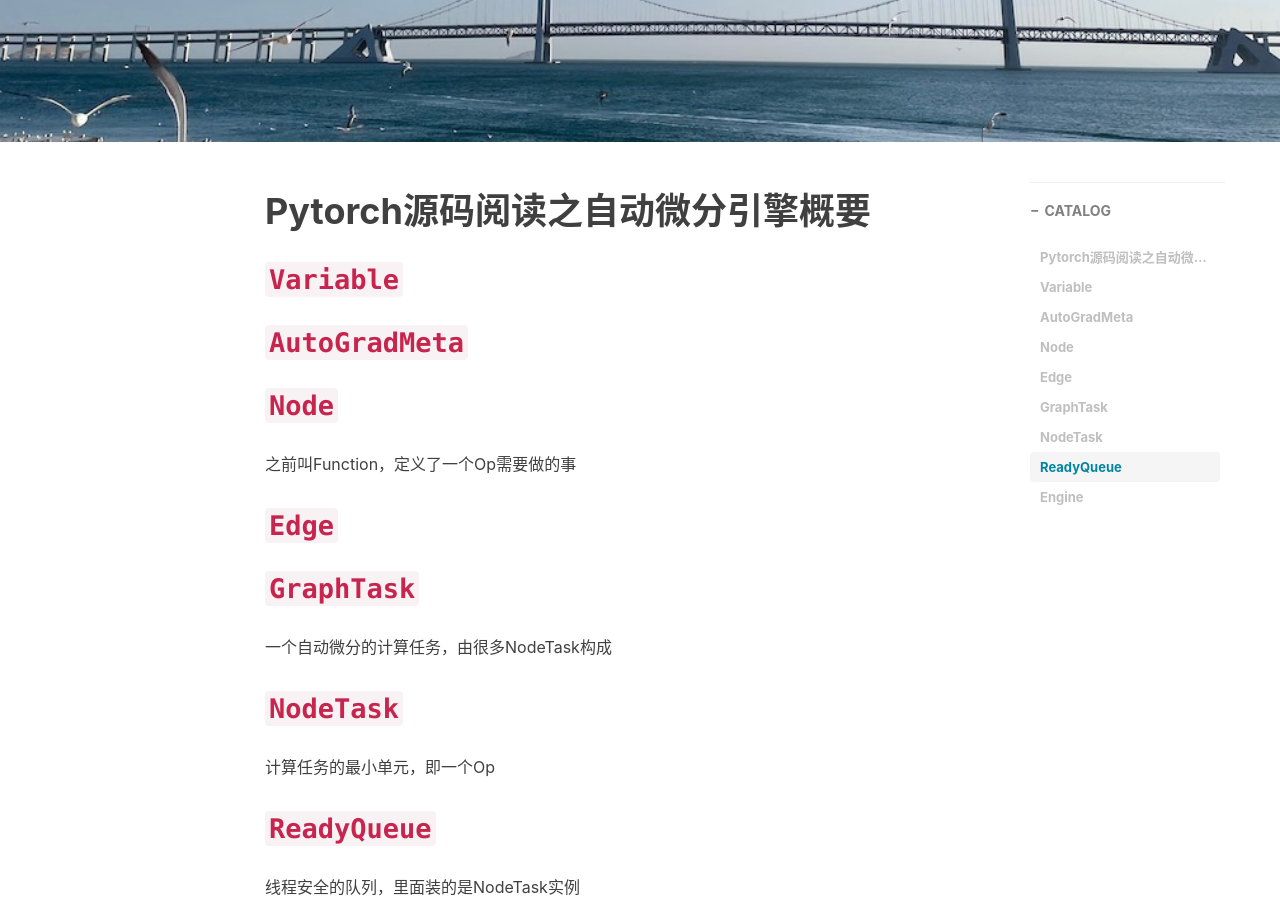
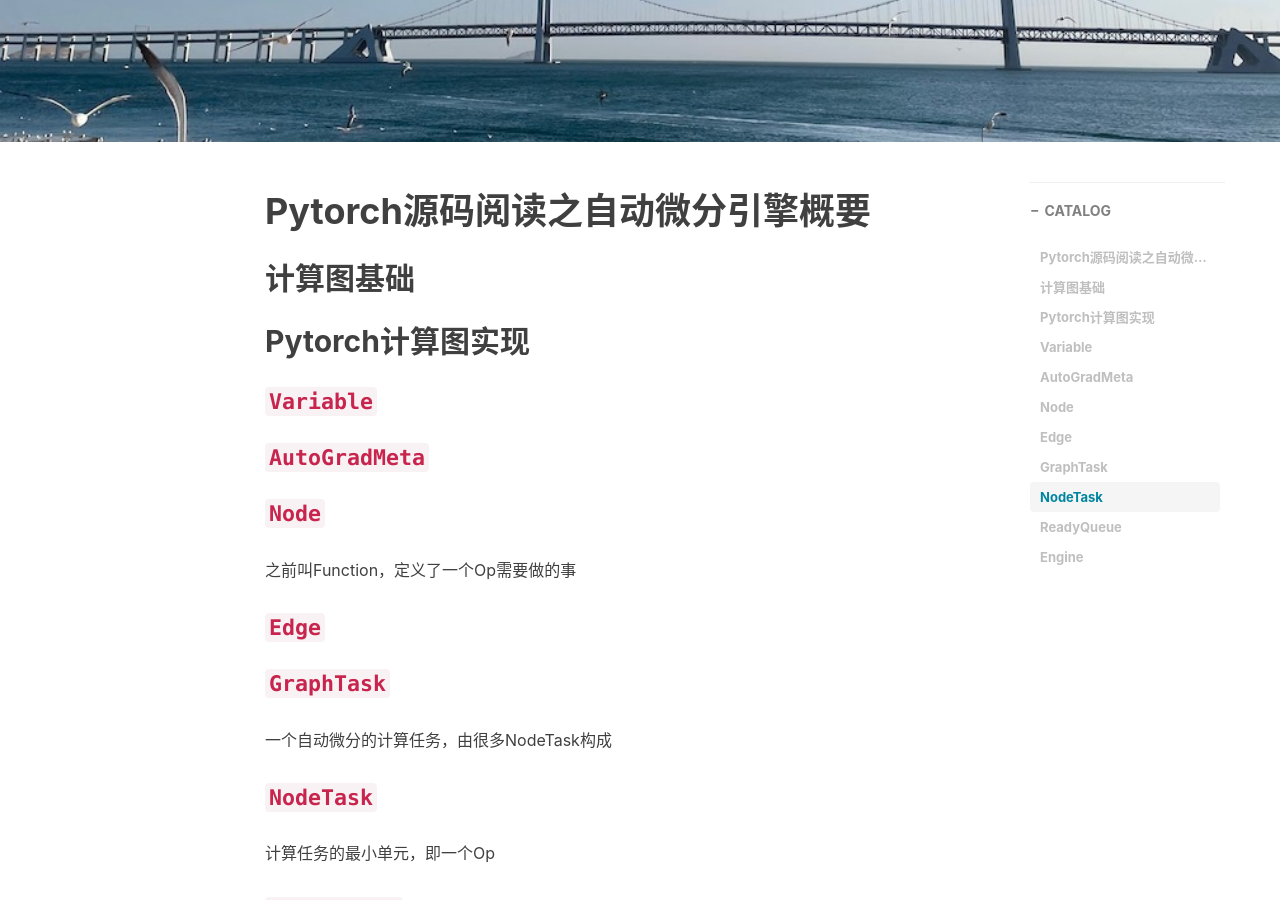
Before and after one commit to tlzhaoyuan/tlzhaoyuan.github.io, a Jekyll site: the page built from _posts/2022-06-03-Pytorch源码阅读之自动微分引擎概要.md, in a window 1280 px wide and 900 px high, scrolled down 483 px. Built offline with Jekyll 4.4.1, drawn with Linux system fonts in a browser that asks for light colours; nearby versions of some CDN libraries; comment, search, counter and statistics services are not loaded.

Commit message:
update blog

```diff
--- a/_posts/2022-06-03-Pytorch源码阅读之自动微分引擎概要.md
+++ b/_posts/2022-06-03-Pytorch源码阅读之自动微分引擎概要.md
@@ -13,16 +13,19 @@
 ---
 # Pytorch源码阅读之自动微分引擎概要
 
-## `Variable`
-## `AutoGradMeta`
-## `Node`
+## 计算图基础
+
+## Pytorch计算图实现
+### `Variable`
+### `AutoGradMeta`
+### `Node`
 之前叫Function，定义了一个Op需要做的事
-## `Edge`
-## `GraphTask`
+### `Edge`
+### `GraphTask`
 一个自动微分的计算任务，由很多NodeTask构成
-## `NodeTask`
+### `NodeTask`
 计算任务的最小单元，即一个Op
-## `ReadyQueue`
+### `ReadyQueue`
 线程安全的队列，里面装的是NodeTask实例
-## `Engine`
+### `Engine`
 自动微分引擎，单例的，一个Pytorch进程只有一个Engine
```
